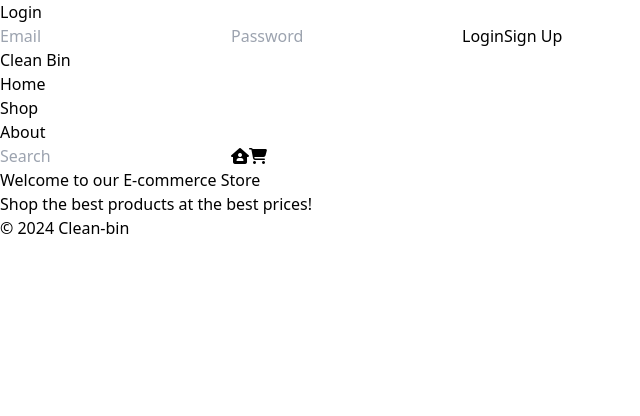
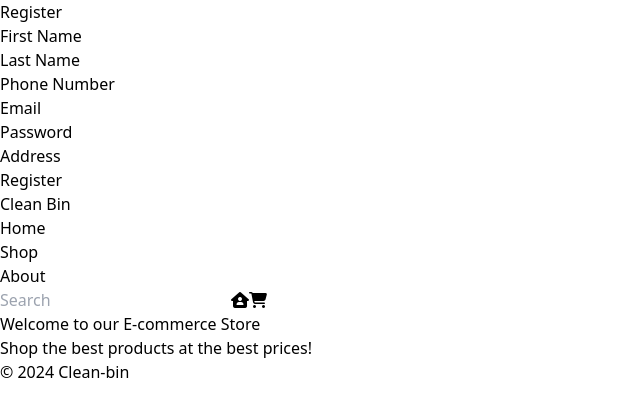
Before and after one commit to Nikolaigamer11/react-project, a React (Vite) app: page / in a window 1280 px wide. Shown: the top 416 px of the page, without its empty margins (0-640 px from the left). Built offline with nearby package versions, Linux system fonts and the light colour scheme; no server answers.

Commit message:
modified:   src/App.jsx 	deleted:    src/components/AuthProvider.jsx 	modified:   src/components/Login.jsx 	modified:   src/components/SignUp.jsx 	modified:   src/firebaseConfig.js

```diff
--- a/src/App.jsx
+++ b/src/App.jsx
@@ -3,7 +3,7 @@ import { BrowserRouter as Router, Routes, Route } from 'react-router-dom';
 
 import Header from './components/Header';
 import Footer from './components/Footer';
-import AuthProvider from './components/AuthProvider';
+// import AuthProvider from './components/AuthProvider';
 import SignUp from './components/SignUp';
 import Login from './components/Login';
 
@@ -19,32 +19,12 @@ import About from './pages/About';
 
 
 const App = () => {
-    const [authMode, setAuthMode] = useState('login');
-
-    const toggleAuthMode = () => {
-      setAuthMode((prevMode) => (prevMode === 'login' ? 'signup' : 'login'));
-    };
-
-
-
-
-
 
     return (
+        <Router>
+            <SignUp/>
 
-        <Router>
             <main>
-            <AuthProvider>
-      {({ user }) =>
-        user ? (
-          <div>Welcome, {user.email}</div>
-        ) : authMode === 'login' ? (
-          <Login toggleAuthMode={toggleAuthMode} />
-        ) : (
-          <SignUp toggleAuthMode={toggleAuthMode} />
-        )
-      }
-    </AuthProvider>
             <Header />
             <Routes><Route path="About" element={<About/>}/>
                     <Route path="/" element={<Home />} />
--- a/src/components/AuthProvider.jsx
+++ /dev/null
@@ -1,23 +0,0 @@
-// src/components/AuthProvider.js
-import { useEffect, useState } from 'react';
-import { onAuthStateChanged } from 'firebase/auth';
-import { auth } from '../firebaseConfig';
-
-const AuthProvider = ({ children }) => {
-  const [user, setUser] = useState(null);
-  const [loading, setLoading] = useState(true);
-
-  useEffect(() => {
-    const unsubscribe = onAuthStateChanged(auth, (user) => {
-      setUser(user);
-      setLoading(false);
-    });
-    return () => unsubscribe();
-  }, []);
-
-  if (loading) return <div>Loading...</div>;
-
-  return children({ user });
-};
-
-export default AuthProvider;
--- a/src/components/Login.jsx
+++ b/src/components/Login.jsx
@@ -1,44 +1,49 @@
-// src/components/Login.jsx
 import React, { useState } from 'react';
-import { signInWithEmailAndPassword } from 'firebase/auth';
-import { auth } from '../firebaseConfig';
 
-const Login = ({ toggleAuthMode }) => {
+const Login = () => {
   const [email, setEmail] = useState('');
   const [password, setPassword] = useState('');
 
-  const handleLogin = async (e) => {
+  const handleSubmit = (e) => {
     e.preventDefault();
-    try {
-      await signInWithEmailAndPassword(auth, email, password);
-      document.cookie = `sessionToken=${await auth.currentUser.getIdToken()}; Secure; HttpOnly; SameSite=Strict`;
-      window.location.reload();
-    } catch (error) {
-      console.error(error);
-    }
+    // Add your login logic here
+    console.log('Email:', email);
+    console.log('Password:', password);
   };
 
   return (
-    <div className="flex items-center justify-center h-screen bg-gray-100">
-      <form onSubmit={handleLogin} className="bg-white p-6 rounded shadow-md">
-        <h2 className="text-2xl mb-4">Login</h2>
+    <div className="flex items-center justify-center min-h-screen bg-gray-100">
+      <div className="bg-white p-6 rounded-lg shadow-md w-full max-w-md">
+        <h2 className="text-2xl font-bold mb-6 text-center">Login</h2>
+        <form onSubmit={handleSubmit}>
+          <div className="mb-4">
+            <label htmlFor="email" className="block text-sm font-medium text-gray-700">Email</label>
             <input
               type="email"
-          className="w-full p-2 mb-4 border rounded"
-          placeholder="Email"
+              id="email"
+              className="mt-1 block w-full px-3 py-2 border border-gray-300 rounded-md shadow-sm focus:outline-none focus:ring-indigo-500 focus:border-indigo-500 sm:text-sm"
               value={email}
               onChange={(e) => setEmail(e.target.value)}
             />
+          </div>
+          <div className="mb-6">
+            <label htmlFor="password" className="block text-sm font-medium text-gray-700">Password</label>
             <input
               type="password"
-          className="w-full p-2 mb-4 border rounded"
-          placeholder="Password"
+              id="password"
+              className="mt-1 block w-full px-3 py-2 border border-gray-300 rounded-md shadow-sm focus:outline-none focus:ring-indigo-500 focus:border-indigo-500 sm:text-sm"
               value={password}
               onChange={(e) => setPassword(e.target.value)}
             />
-        <button type="submit" className="w-full p-2 bg-blue-500 text-white rounded">Login</button>
-        <button type="button" className="w-full p-2 mt-2 bg-gray-500 text-white rounded" onClick={toggleAuthMode}>Sign Up</button>
+          </div>
+          <button
+            type="submit"
+            className="w-full py-2 px-4 bg-indigo-600 text-white font-bold rounded-md hover:bg-indigo-700 focus:outline-none focus:ring-2 focus:ring-offset-2 focus:ring-indigo-500"
+          >
+            Login
+          </button>
         </form>
+      </div>
     </div>
   );
 };
--- a/src/components/SignUp.jsx
+++ b/src/components/SignUp.jsx
@@ -1,45 +1,151 @@
-// src/components/SignUp.js
-import { useState } from 'react';
-import { createUserWithEmailAndPassword } from 'firebase/auth';
-import { auth } from '../firebaseConfig';
+import { createUserWithEmailAndPassword } from "firebase/auth";
+import React, { useState } from "react";
+import {auth,db} from "../firebaseConfig";
+import {setDoc,doc} from "firebase/firestore"
 
-const SignUp = ({ toggleAuthMode }) => {
-  const [email, setEmail] = useState('');
-  const [password, setPassword] = useState('');
+const Register = () => {
+  const [email, setEmail] = useState("");
+  const [password, setPassword] = useState("");
+  const [fname, setFname] = useState("");
+  const [lname, setLname] = useState("");
+  const [address, setAddress] = useState("");
+  const [pnum, setPnum] = useState("");
 
-  const handleSignUp = async (e) => {
+  const handleSubmit = async (e) => {
     e.preventDefault();
+    // Add your registration logic here
     try {
-      await createUserWithEmailAndPassword(auth, email, password);
-      toggleAuthMode();
+      await createUserWithEmailAndPassword(auth,email,password)
+      const user = auth.currentUser;
+      if (user){
+        await setDoc(doc(db,"User",user.uid),{
+          email:user.email,
+          firstName:fname,
+          lastName: lname,
+          phoneNumber:pnum,
+          address:address
+        });
+      }
+      alert("user registered",user.uid,"and name of",fname);
     } catch (error) {
-      console.error(error);
+      if(error="Firebase: Error (auth/email-already-in-use)."){
+        const targetDiv = document.querySelector(".exist");
+        targetDiv.innerHTML = "Email already exist";
+
+      }
+
     }
   };
 
   return (
-    <div className="flex items-center justify-center h-screen bg-gray-100">
-      <form onSubmit={handleSignUp} className="bg-white p-6 rounded shadow-md">
-        <h2 className="text-2xl mb-4">Sign Up</h2>
+    <div className="flex items-center justify-center min-h-screen bg-gray-100">
+      <div className="bg-white p-6 rounded-lg shadow-md w-full max-w-md">
+        <h2 className="text-2xl font-bold mb-6 text-center">Register</h2>
+        <form onSubmit={handleSubmit}>
+          <div className="mb-4">
+            <label
+              htmlFor="fname"
+              className="block text-sm font-medium text-gray-700"
+            >
+              First Name
+            </label>
+            <input
+              type="text"
+              id="fname"
+              className="mt-1 block w-full px-3 py-2 border border-gray-300 rounded-md shadow-sm focus:outline-none focus:ring-indigo-500 focus:border-indigo-500 sm:text-sm"
+              value={fname}
+              onChange={(e) => setFname(e.target.value)}
+            />
+          </div>
+          <div className="mb-4">
+            <label
+              htmlFor="lname"
+              className="block text-sm font-medium text-gray-700"
+            >
+              Last Name
+            </label>
+            <input
+              type="text"
+              id="lname"
+              className="mt-1 block w-full px-3 py-2 border border-gray-300 rounded-md shadow-sm focus:outline-none focus:ring-indigo-500 focus:border-indigo-500 sm:text-sm"
+              value={lname}
+              onChange={(e) => setLname(e.target.value)}
+            />
+          </div>
+          <div className="mb-6">
+            <label
+              htmlFor="pnum"
+              className="block text-sm font-medium text-gray-700"
+            >
+              Phone Number
+            </label>
+            <input
+              type="number"
+              id="pnum"
+              className="mt-1 block w-full px-3 py-2 border border-gray-300 rounded-md shadow-sm focus:outline-none focus:ring-indigo-500 focus:border-indigo-500 sm:text-sm"
+              value={pnum}
+              onChange={(e) => setPnum(e.target.value)}
+            />
+          </div>
+
+          <div className="exist font-semibold text-red-600">
+            <p></p>
+          </div>
+          <div className="mb-4">
+            <label
+              htmlFor="email"
+              className="block text-sm font-medium text-gray-700"
+            >
+              Email
+            </label>
             <input
               type="email"
-          className="w-full p-2 mb-4 border rounded"
-          placeholder="Email"
+              id="email"
+              className="mt-1 block w-full px-3 py-2 border border-gray-300 rounded-md shadow-sm focus:outline-none focus:ring-indigo-500 focus:border-indigo-500 sm:text-sm"
               value={email}
               onChange={(e) => setEmail(e.target.value)}
             />
+          </div>
+          <div className="mb-4">
+            <label
+              htmlFor="password"
+              className="block text-sm font-medium text-gray-700"
+            >
+              Password
+            </label>
             <input
               type="password"
-          className="w-full p-2 mb-4 border rounded"
-          placeholder="Password"
+              id="password"
+              className="mt-1 block w-full px-3 py-2 border border-gray-300 rounded-md shadow-sm focus:outline-none focus:ring-indigo-500 focus:border-indigo-500 sm:text-sm"
               value={password}
               onChange={(e) => setPassword(e.target.value)}
             />
-        <button type="submit" className="w-full p-2 bg-blue-500 text-white rounded">Sign Up</button>
-        <button type="button" className="w-full p-2 mt-2 bg-gray-500 text-white rounded" onClick={toggleAuthMode}>Login</button>
+          </div>
+          <div className="mb-4">
+            <label
+              htmlFor="address"
+              className="block text-sm font-medium text-gray-700"
+            >
+              Address
+            </label>
+            <input
+              type="text"
+              id="address"
+              className="mt-1 block w-full px-3 py-2 border border-gray-300 rounded-md shadow-sm focus:outline-none focus:ring-indigo-500 focus:border-indigo-500 sm:text-sm"
+              value={address}
+              onChange={(e) => setAddress(e.target.value)}
+            />
+          </div>
+          <button
+            type="submit"
+            className="w-full py-2 px-4 bg-indigo-600 text-white font-bold rounded-md hover:bg-indigo-700 focus:outline-none focus:ring-2 focus:ring-offset-2 focus:ring-indigo-500"
+          >
+            Register
+          </button>
         </form>
+      </div>
     </div>
   );
 };
 
-export default SignUp;
+export default Register;
--- a/src/firebaseConfig.js
+++ b/src/firebaseConfig.js
@@ -1,6 +1,7 @@
 // src/firebaseConfig.js
 import { initializeApp } from 'firebase/app';
 import { getAuth } from 'firebase/auth';
+import { getFirestore } from 'firebase/firestore';
 
 const firebaseConfig = {
   apiKey: "AIzaSyBmzk6AvrwNUY0I7CO69AJ1_bbUCL0mVYQ",
@@ -15,5 +16,6 @@ const firebaseConfig = {
 
 
 const app = initializeApp(firebaseConfig);
+const db=getFirestore(app)
 const auth = getAuth(app);
-export {auth}
+export {auth,app,db}
```
Lines whose indentation alone changed are shown as unchanged.
